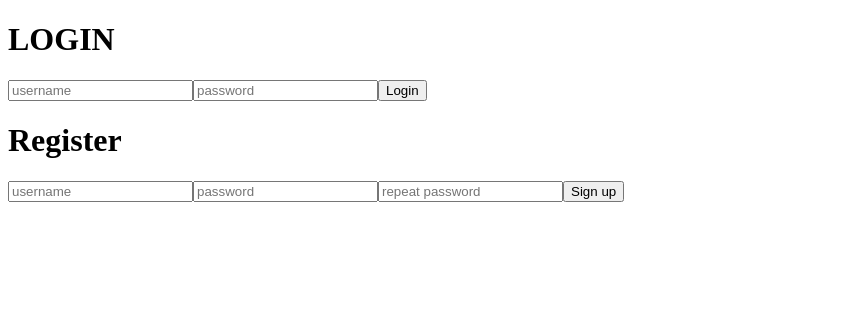
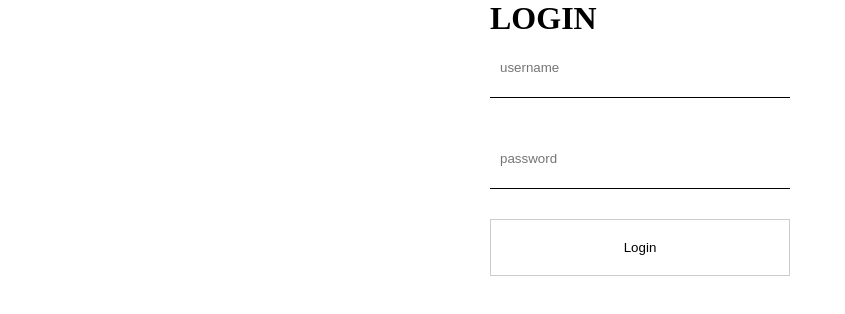
Before and after one commit to cuneydbolukoglu/membership-app, a React (Create React App) app: page / in a window 1280 px wide. Shown: the top 314 px of the page, without its empty margins (0-845 px from the left). Built offline with nearby package versions, Linux system fonts and the light colour scheme.

Commit message:
edit components & add sass

```diff
--- a/package.json
+++ b/package.json
@@ -34,5 +34,8 @@
       "last 1 firefox version",
       "last 1 safari version"
     ]
+  },
+  "devDependencies": {
+    "sass": "^1.30.0"
   }
 }
--- a/src/App.jsx
+++ b/src/App.jsx
@@ -1,11 +1,11 @@
 import Login from './components/login';
-import Register from './components/register';
+
+import './App.scss'
 
 function App() {
   return (
-    <div>
+    <div className="membership-app">
       <Login />
-      <Register />
     </div>
   );
 }
--- a/src/App.scss
+++ b/src/App.scss
@@ -0,0 +1,37 @@
+*{
+    margin: 0;
+    padding: 0;
+}
+
+form{
+    width: 300px;
+    display: grid;
+}
+
+input{
+    outline: none;
+    border: 0;
+    height: 60px;
+    border-bottom: 1px solid #000;
+    margin-bottom: 30px;
+    padding: 0px 10px;
+}
+
+button{
+    cursor: pointer;
+    background: none;
+    border: 1px solid #CCC;
+    padding: 20px;
+}
+
+.login{
+    justify-content: center;
+    align-items: center;
+    display: grid;
+}
+
+.register{
+    justify-content: center;
+    align-items: center;
+    display: grid;
+}
--- a/src/components/login.jsx
+++ b/src/components/login.jsx
@@ -1,7 +1,8 @@
 const Login = props => {
     return (
-        <div>
+        <div className="login">
             <h1>LOGIN</h1>
+
             <form>
                 <input type="text"
                     placeholder="username"
--- a/src/components/register.jsx
+++ b/src/components/register.jsx
@@ -1,6 +1,6 @@
 const Register = props => {
     return (
-        <div>
+        <div className="register">
             <h1>Register</h1>
             <form>
                 <input type="text"
```
Also changed, not shown: 2 other files (tests, documents, lock files or other folders). Lines whose indentation alone changed are shown as unchanged.
